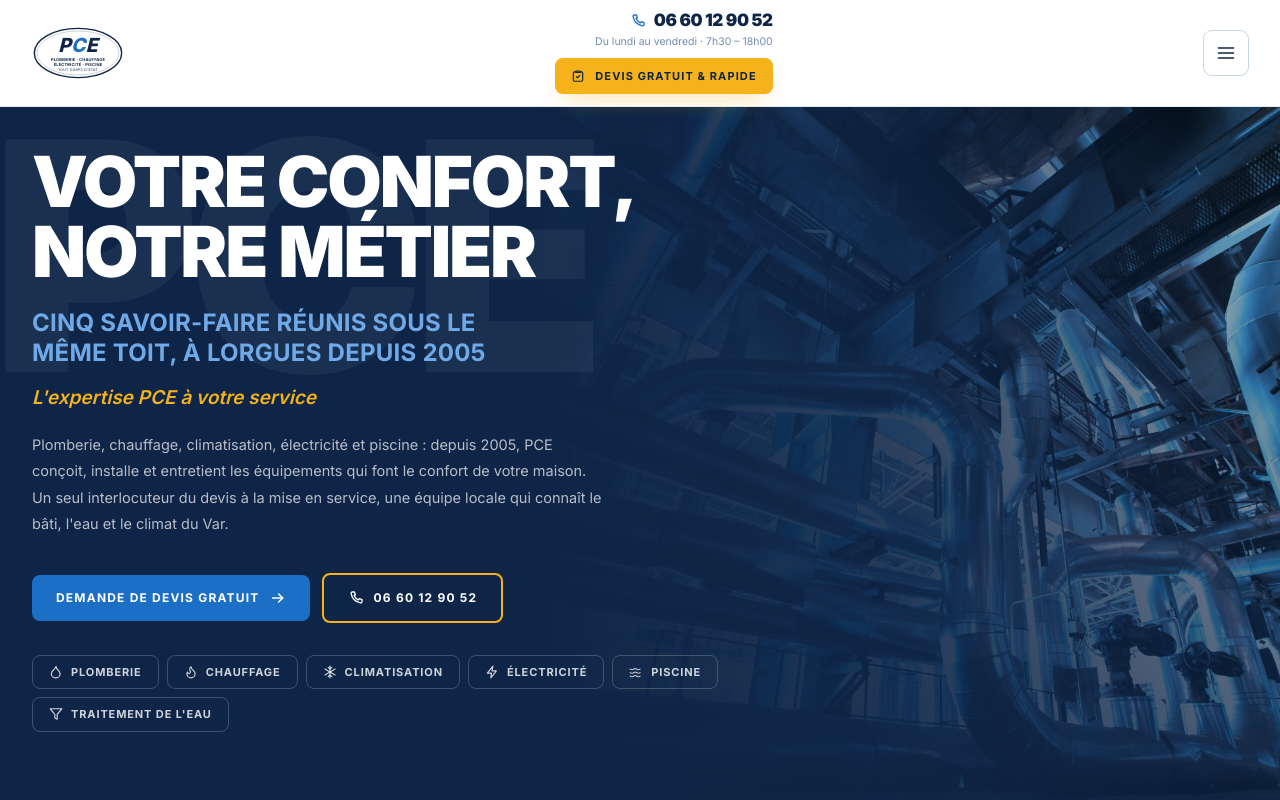
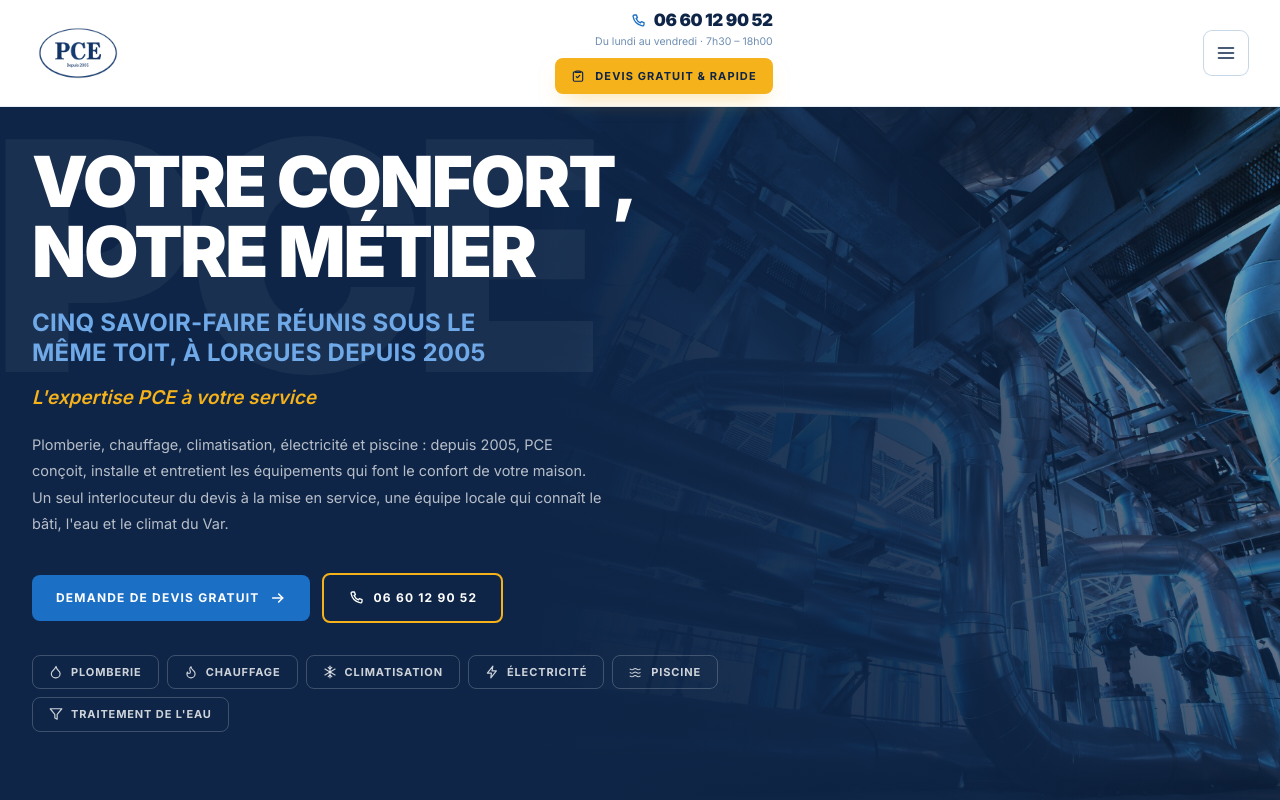
Before and after one commit to pierrolautie-lab/pce-site-web, a React (Vite) app: page / in a window 1280 px wide. Shown: the top 800 px of the page. Built offline with nearby package versions, Linux system fonts and the light colour scheme; the HTML template or start-up script is replaced by a standard one.

Commit message:
Remplace le logo dessiné à la main par le vrai logo du client
Le client a envoyé une photo détourée de son enseigne lumineuse
(ovale marine, PCE / Depuis 2005). Recadrée et posée sur un fond
blanc partout où le médaillon apparaît, y compris sur les sections
à fond marine.

```diff
--- a/src/components/Brand.jsx
+++ b/src/components/Brand.jsx
@@ -4,20 +4,18 @@ import { company } from '../data/site.js'
 /* -------------------------------------------------------------------------
    Identité PCE — UNE SEULE version du logo pour tout le site.
 
-   Le médaillon reprend fidèlement celui des supports de communication de
-   l'entreprise : ovale blanc cerclé de marine, « PCE » en capitales grasses
-   italiques dont le C est bleu, et la ligne de métiers en dessous.
+   Vrai logo du client (public/img/logo-pce.png) : ovale blanc cerclé de
+   marine, « PCE » en capitales grasses, « Depuis 2005 » en dessous — repris
+   du fichier fourni par le client (photo de l'enseigne lumineuse, détourée).
+
+   Le fond de l'image est transparent : on le pose systématiquement sur un
+   fond blanc (le <span> ci-dessous), y compris dans les sections à fond
+   marine du site, pour que le médaillon reste fidèle à l'original.
 
    ⚠️ Ne pas créer de variante. Toute évolution du logo se fait ICI, dans
    <Medallion />, pour rester cohérent partout (en-tête, pied de page,
    bandeaux marine, page 404).
-
-   ▸ Dès réception du logo vectoriel d'origine (.svg / .ai / PNG détouré),
-     remplacer le contenu de <Medallion /> par ce fichier.
 ---------------------------------------------------------------------------*/
-
-const NAVY = '#0E2547'
-const AZURE = '#1B6FC4'
 
 const SIZES = {
   sm: 'h-[52px] w-[92px]',
@@ -27,70 +25,13 @@ const SIZES = {
 
 function Medallion({ className = '' }) {
   return (
-    <svg
-      viewBox="0 0 260 150"
-      className={className}
-      role="img"
-      aria-label={`${company.name} — ${company.baselineShort}`}
-    >
-      {/* Ovale */}
-      <ellipse cx="130" cy="75" rx="126" ry="71" fill="#FFFFFF" stroke={NAVY} strokeWidth="4" />
-      <ellipse
-        cx="130"
-        cy="75"
-        rx="118"
-        ry="63.5"
-        fill="none"
-        stroke={NAVY}
-        strokeWidth="1.3"
-        opacity=".45"
+    <span className={`inline-flex items-center justify-center rounded-full bg-white ${className}`}>
+      <img
+        src="/img/logo-pce.png"
+        alt={`${company.name} — ${company.baselineShort}`}
+        className="h-full w-full object-contain"
       />
-
-      {/* Wordmark « PCE » — le C en bleu, comme sur les supports */}
-      <text
-        x="130"
-        y="72"
-        textAnchor="middle"
-        style={{
-          font: 'italic 800 56px/1 Inter, system-ui, sans-serif',
-          letterSpacing: '.01em',
-        }}
-      >
-        <tspan fill={NAVY}>P</tspan>
-        <tspan fill={AZURE}>C</tspan>
-        <tspan fill={NAVY}>E</tspan>
-      </text>
-
-      {/* Ligne de métiers */}
-      <text
-        x="130"
-        y="97"
-        textAnchor="middle"
-        fill={NAVY}
-        style={{ font: '700 11.5px/1 Inter, system-ui, sans-serif', letterSpacing: '.05em' }}
-      >
-        PLOMBERIE · CHAUFFAGE
-      </text>
-      <text
-        x="130"
-        y="112"
-        textAnchor="middle"
-        fill={NAVY}
-        style={{ font: '700 11.5px/1 Inter, system-ui, sans-serif', letterSpacing: '.05em' }}
-      >
-        ÉLECTRICITÉ · PISCINE
-      </text>
-      <text
-        x="130"
-        y="127"
-        textAnchor="middle"
-        fill={NAVY}
-        opacity=".75"
-        style={{ font: '600 10px/1 Inter, system-ui, sans-serif', letterSpacing: '.08em' }}
-      >
-        TOUT CORPS D'ÉTAT
-      </text>
-    </svg>
+    </span>
   )
 }
 
```
Also changed, not shown: public/img/logo-pce.png (added).
